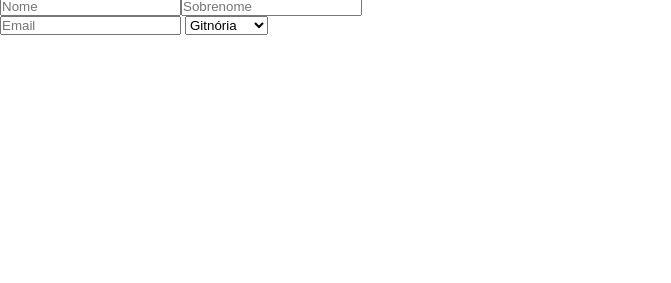
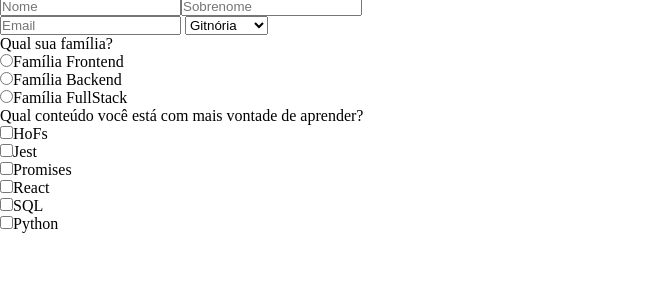
Before and after one commit to TamirisShigaki/Project-Trybewarts, a website: page index.html in a window 1280 px wide. Shown: the part 252-535 px from the top of the page, 0-671 px from the left. Drawn offline with Linux system fonts and the light colour scheme.

Commit message:
requisito 12 e 13:ok

```diff
--- a/index.html
+++ b/index.html
@@ -61,6 +61,32 @@
             <option type='text' value="Pytherina" id="pytherina-house">Pytherina</option>
           </select>
         </div>
+        <div id="familiares">
+            <label id="label-family">Qual sua família?</label>
+
+            <label for="frontend"><input id="frontend" type="radio" name="family" value="Frontend">Família Frontend</label>
+
+            <label for="backend"><input id="backend" type="radio" name="family" value="Backend">Família Backend</label>
+
+            <label for="fullstack"><input id="fullstack" type="radio" name="family" value="FullStack">Família FullStack</label>
+        </div>
+
+        <div id="lista-conteudos">
+            <label id="label-content"for="">Qual conteúdo você está com mais vontade de aprender?</label>
+
+            <label for="hofs"><input type="checkbox" value="HoFs" name="conteudos" id="hofs">HoFs</label>
+
+            <label for="jest"><input type="checkbox" value="Jest" name="conteudos" id="jest">Jest</label>
+
+            <label for="promises"><input type="checkbox" value="Promises" name="conteudos" id="promises">Promises</label>
+
+            <label for="react"><input type="checkbox" value="React" name="conteudos" id="react">React</label>
+
+            <label for="sql"><input type="checkbox" value="SQL" name="conteudos" id="sql">SQL</label>
+
+            <label for="python"><input type="checkbox" value="Python" name="conteudos" id="python">Python</label>
+
+        </div>
       </form>
       <img src="images/trybewarts-colored.svg" alt="Logo da TrybeWarts" id="trybewarts-forms-logo">
     </main>
--- a/style.css
+++ b/style.css
@@ -36,3 +36,13 @@
 #informações {
   display: flex;
 }
+
+#familiares {
+  display: flex;
+  flex-direction: column;
+}
+
+#lista-conteudos {
+  display: flex;
+  flex-direction: column;
+}
```
Also changed, not shown: 1 other file.
